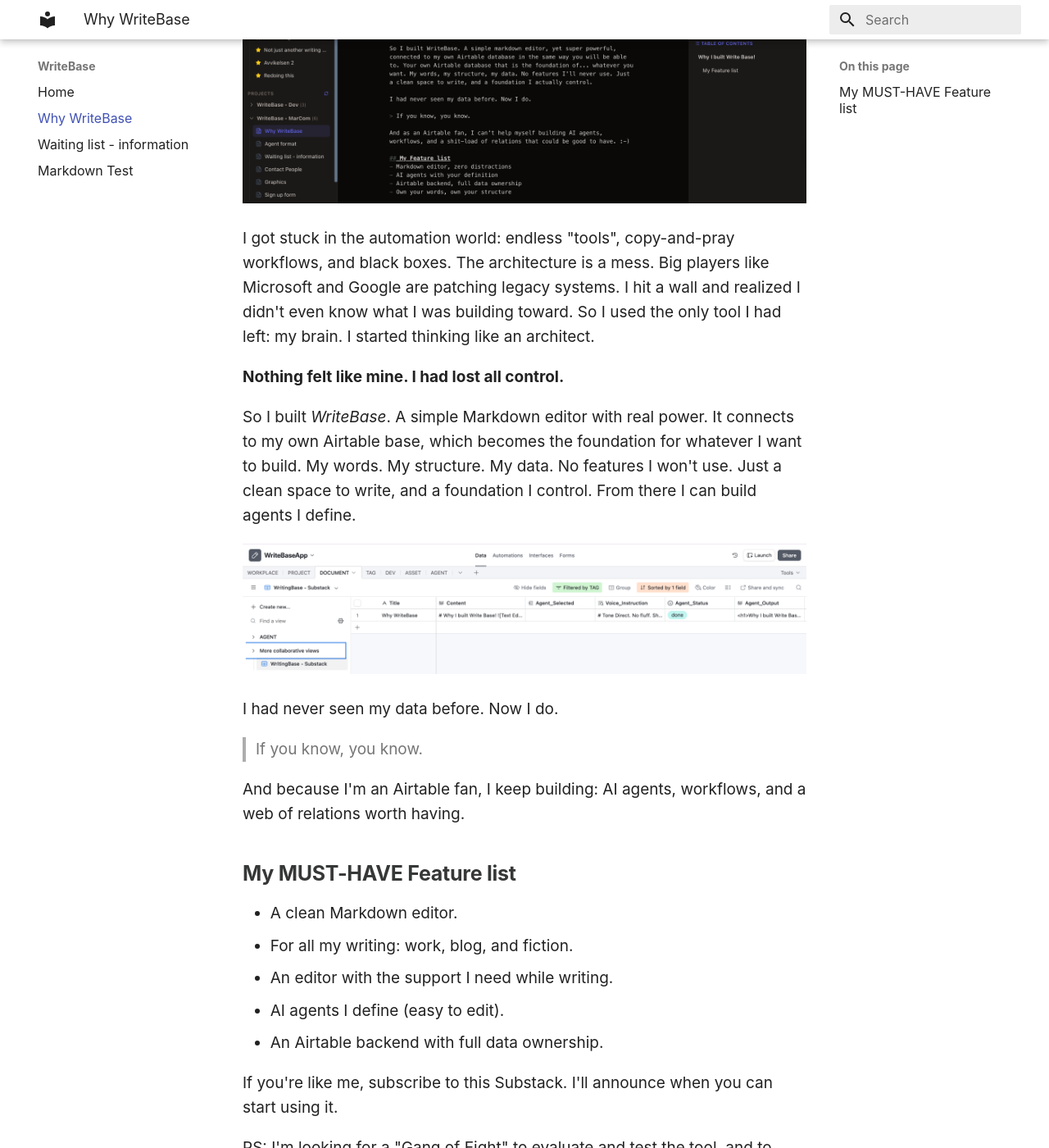
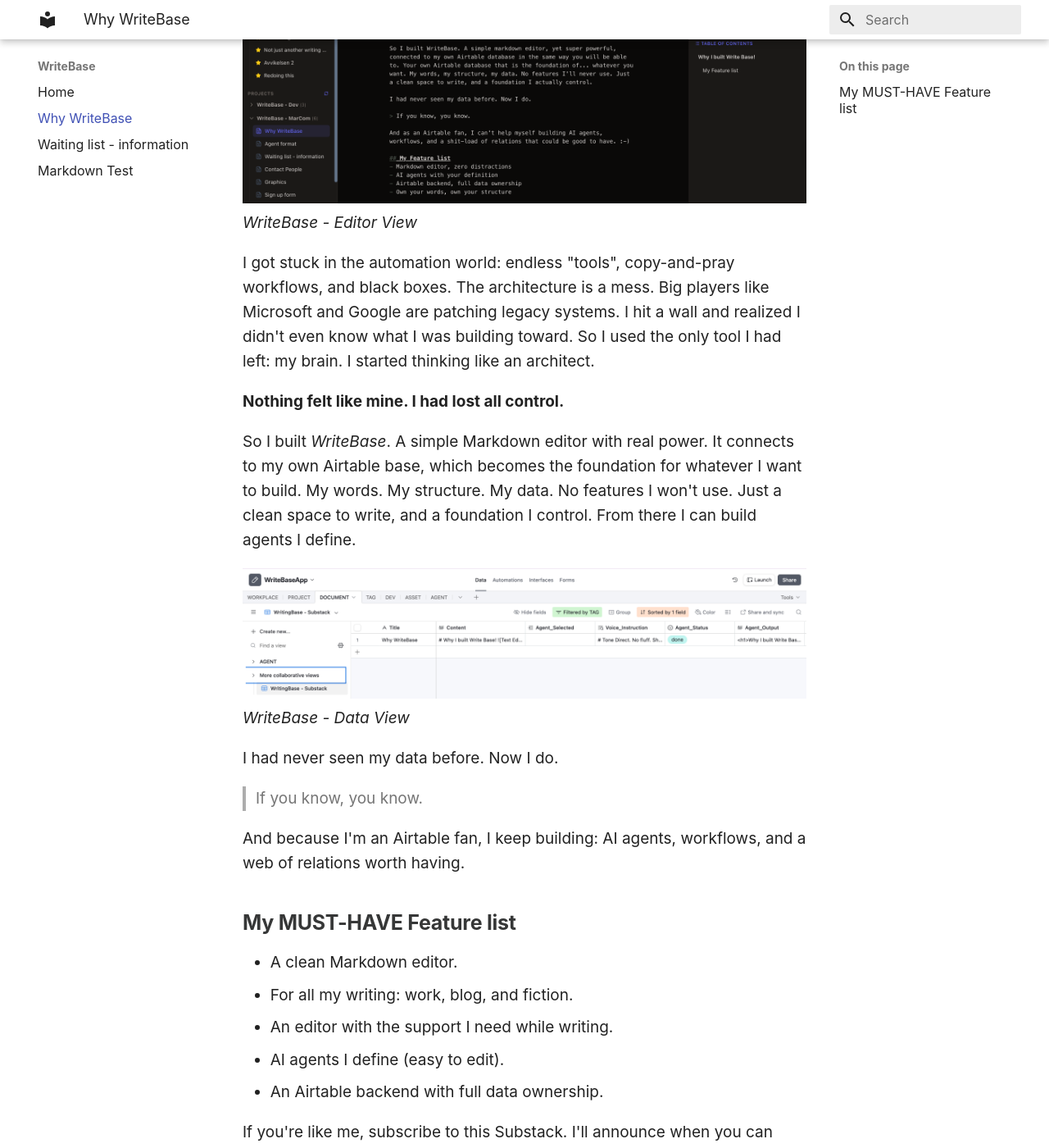
Before and after one commit to larssonhthomas-afk/writebase-docs, an MkDocs documentation site: the page built from docs/10_why-writebase.md, in a window 1280 px wide and 1400 px high, scrolled down 495 px. Shown: the whole window at 82% size. Built offline with MkDocs 1.6.1 and Material for MkDocs 9.7.7, drawn with Linux system fonts in a browser that asks for light colours; some web fonts are replaced.

Commit message:
Update 10_why-writebase.md

```diff
--- a/docs/10_why-writebase.md
+++ b/docs/10_why-writebase.md
@@ -9,6 +9,7 @@ Markdown Editor. All Data Visible. My Process.
 I'm a writer. Not a developer. I also do design and information architecture. For years, I hunted for a writing app with minimal design, real focus, and database-level automation flexibility. I tried them all. Ulysses looked great, but it locked me in. Then came AI and Agents, and they disrupted everything again.
 
 ![WriteBase - Editor View](./assets/CleanShot_2025-12-25_at_12.56.15_2x.png)
+*WriteBase - Editor View*
 
 I got stuck in the automation world: endless "tools", copy-and-pray workflows, and black boxes. The architecture is a mess. Big players like Microsoft and Google are patching legacy systems. I hit a wall and realized I didn't even know what I was building toward. So I used the only tool I had left: my brain. I started thinking like an architect.
 
@@ -17,6 +18,7 @@ I got stuck in the automation world: endless "tools", copy-and-pray workflows, a
 So I built *WriteBase*. A simple Markdown editor with real power. It connects to my own Airtable base, which becomes the foundation for whatever I want to build. My words. My structure. My data. No features I won't use. Just a clean space to write, and a foundation I control. From there I can build agents I define.
 
 ![WriteBase - Data View](./assets/CleanShot_2025-12-25_at_13.00.42_2x.png)
+*WriteBase - Data View*
 
 I had never seen my data before. Now I do.
 
```
